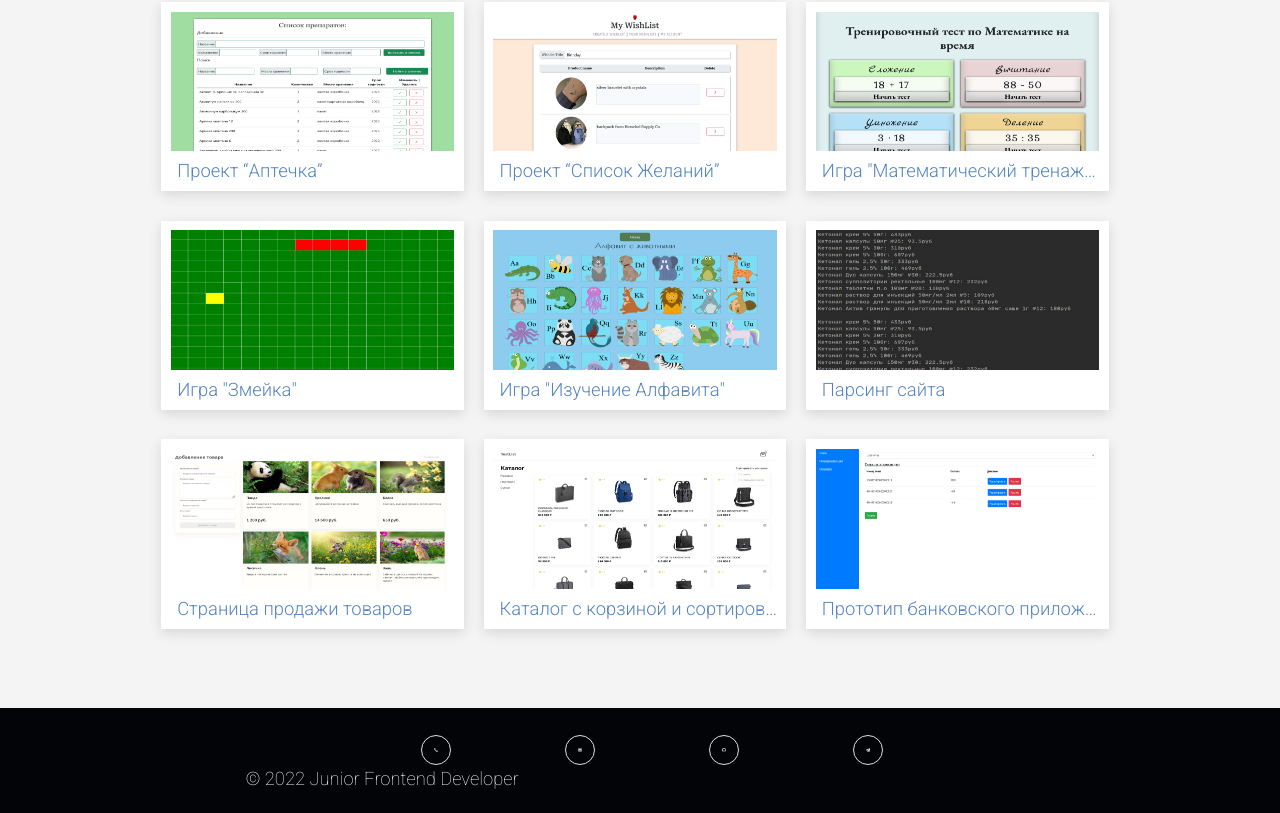
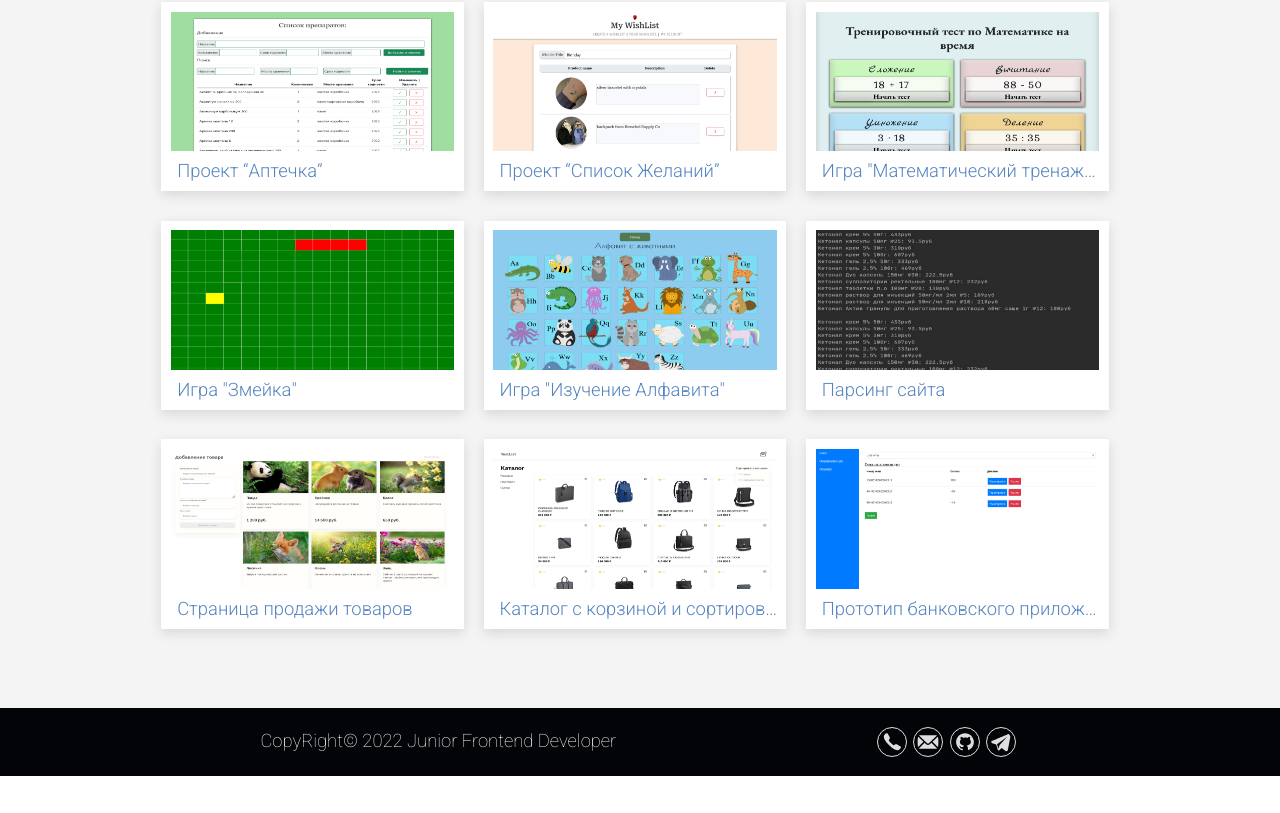
Before and after one commit to AnigalHub/Portfolio, a Nuxt app: page / in a window 1280 px wide. Shown: the part 1922-2735 px from the top of the page. After the commit the page ends 2698 px from the top, so only its background shows below. Built offline with nearby package versions, Linux system fonts and the light colour scheme.

Commit message:
изменен контент футера : svg + CopyRight© 2022  Junior Frontend Developer

```diff
--- a/components/myfooter.vue
+++ b/components/myfooter.vue
@@ -1,16 +1,22 @@
 <template>
   <div id="Myfooter">
-    <b-container >
-      <div class="flex-container text">
+    <b-container>
+      <b-row>
+        <b-col>
+          <div class="text">
+            CopyRight© 2022  Junior Frontend Developer
+          </div>
+        </b-col>
+        <b-col cols="6">
+          <div class="flex-container svgFooter">
             <div v-for="information in ContactsRow" :key="information.text">
               <a :href="information.href" :target="information.target">
                 <component :is="information.svg"/>
               </a>
             </div>
           </div>
-      <div class="text">
-        © 2022 Junior Frontend Developer
-      </div>
+        </b-col>
+      </b-row>
     </b-container>
   </div>
 </template>
```
Lines whose indentation alone changed are shown as unchanged.
